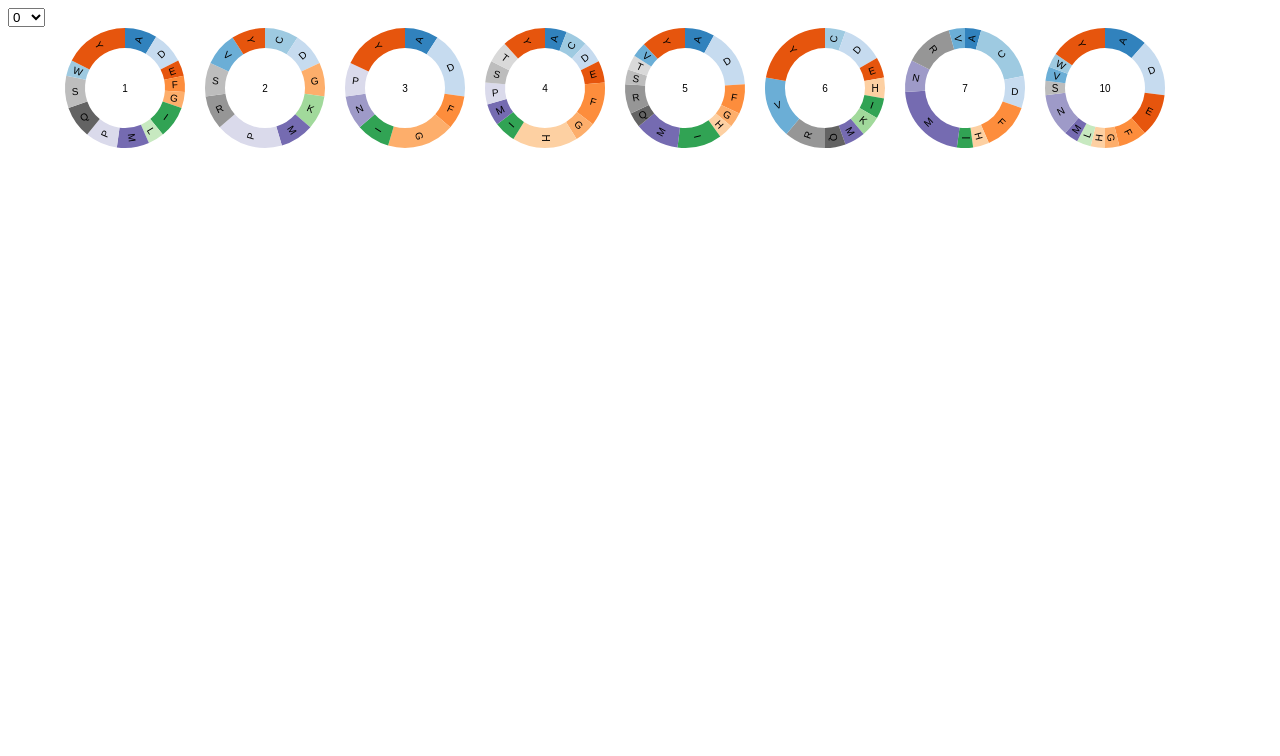
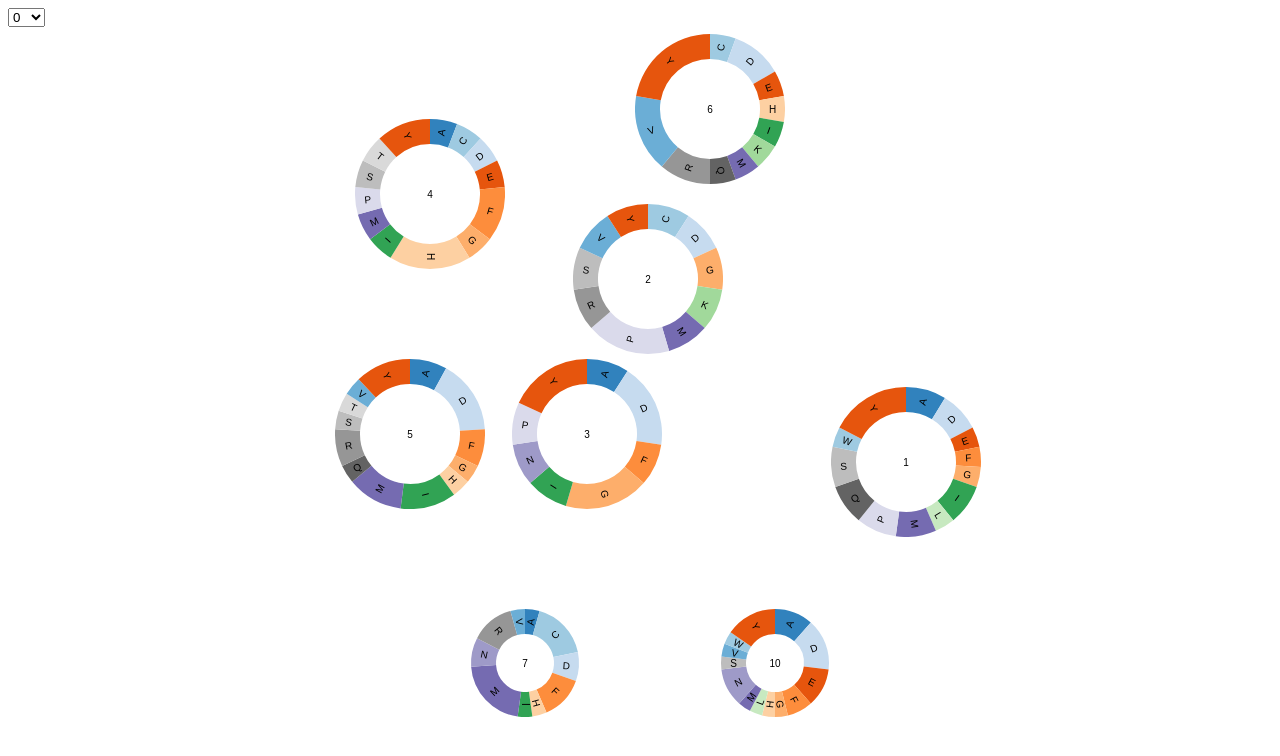
Before and after one commit to VinGarcia/visualizacao-tp1, a plain HTML site: page visualization.html in a window 1280 px wide. Drawn offline with Linux system fonts and the light colour scheme.

Commit message:
Fixed char positions on screen

```diff
--- a/js/analyzer.js
+++ b/js/analyzer.js
@@ -121,11 +121,11 @@ function Analyzer(graphs, side) {
       // Randomly assign coordinates to common people.
       for (var j = 0; j < commonPeople.length; j++) {
         // 25% of the screen is kept for outliers.
-        var coord = [self.getRand(side*0.12, side*0.88), self.getRand(side*0.12, side * 0.75)];
+        var coord = [self.getRand(side*0.12, side*0.88), self.getRand(side*0.12, side * 0.65)];
 
         // Compute new random coordinates until we find a valid one.
         while (!self.isCoordAlowed(coord, coordsVector))
-          coord = [self.getRand(side*0.12, side*0.88), self.getRand(side*0.12, side * 0.75)];
+          coord = [self.getRand(side*0.12, side*0.88), self.getRand(side*0.12, side * 0.65)];
 
         coordsVector.push(coord);
         commonPeople[j].x = coord[0];
@@ -135,7 +135,7 @@ function Analyzer(graphs, side) {
 
       // Assign fixed coordinates at the bottom for outliers.
       for (var j = 0; j < outliers.length; j++) {
-        outliers[j].x = (side/outliers.length) * (i+1);
+        outliers[j].x = (side/(outliers.length + 1)) * (j+1);
         outliers[j].y = (side*0.87);
         outliers[j].isOutlier = true;
       }
--- /dev/null
+++ b/js/gui.js
@@ -0,0 +1,109 @@
+// Plot all charts on the screen.
+function drawCharts(graph, canvasSide) {
+  // Clean old charts before drawing again.
+  d3.select("div").remove();
+
+  // Data source definition.
+  var people = d3.nest()
+      .key(function(d) { return d.id; })
+      .entries(graph);
+
+  var pie = d3.layout.pie()
+      .sort(null)
+      .value(function(d) { return d.numVisits; });
+
+  // Canvas and chart dimensions.
+  var radius = Math.ceil(canvasSide/10);
+  var outlierRadius = Math.ceil(canvasSide/14);
+  var donutWidth = Math.ceil(radius/3);
+
+  // Arc definition. Outlier arcs are smaller.
+  var arc = d3.svg.arc()
+      .innerRadius(function(d) {
+         return (d.data.isOutlier) ? outlierRadius : radius ;
+      })
+      .outerRadius(function(d) {
+         return ((d.data.isOutlier) ? outlierRadius : radius) - donutWidth ;
+      });
+
+  // Draw all charts.
+  var svg = d3.select("body")
+      // Add a canvas to the center of the page.
+      .append("div")
+      .style("position", "absolute")
+      .style("top", "0")
+      .style("left", "0")
+      .style("right", "0")
+      .style("margin", "auto")
+      .style("width", canvasSide + "px")
+      .style("height", canvasSide + "px")
+      // Add one div per chart, setting its coordinates.
+      .selectAll("div")
+      .data(people)
+      .enter().append("div")
+      .style("position", "absolute")
+      .style("top", function(d) { return "" + (d.values[0].y - radius) + "px"; })
+      .style("left", function(d) { return "" + (d.values[0].x - radius) + "px"; })
+      .style("width", radius * 2 + "px")
+      .style("height", radius * 2 + "px")
+      // Draw the actual chart in each div.
+      .append("svg:svg")
+      .attr("width", radius * 2)
+      .attr("height", radius * 2)
+      .append("svg:g")
+      .attr("transform", "translate(" + radius + "," + radius + ")");
+
+  // Put the person ID at the center of the chart.
+  svg.append("svg:text")
+      .attr("dy", ".35em")
+      .attr("text-anchor", "middle")
+      .text(function(d) { return d.key; });
+
+  // Fill each chart with data.
+  var g = svg.selectAll("g")
+      .data(function(d) { return pie(d.values[0].getVisitArray()); })
+      .enter().append("svg:g");
+
+  var z = d3.scale.category20c();
+
+  // Set arcs color.
+  g.append("svg:path")
+      .attr("d", arc)
+      .style("fill", function(d) { return z(d.data.placeType); })
+      .append("svg:title")
+      .text(function(d) { return d.data.place + ": " + d.data.placeID; });
+
+  // Put the arc text (place type) in the appropriate place.
+  g.filter(function(d) { return d.endAngle - d.startAngle > .2; }).append("svg:text")
+      .attr("dy", ".35em")
+      .attr("text-anchor", "middle")
+      .attr("transform", function(d) { return "translate(" + arc.centroid(d) + ")rotate(" + angle(d) + ")"; })
+      .text(function(d) { return d.data.placeType; });
+
+  function angle(d) {
+    var a = (d.startAngle + d.endAngle) * 90 / Math.PI - 90;
+    return a > 90 ? a - 180 : a;
+  }
+}
+
+// Builds a dropdown with graph IDs, so the user can select which graph to
+// display.
+function buildGraphDropdown() {
+  var list = document.getElementById("graphID");
+
+  for (var i = 0; i < inputParser.graphs.length; i++) {
+    var option = document.createElement("option");
+    option.text = i.toString();
+    option.value = i;
+
+    if (i == 0)
+      option.selected = true;
+
+    list.add(option);
+  }
+
+  // Change the graph being displayed when dropdown changes.
+  list.onchange = function() {
+    drawCharts(inputParser.graphs[document.getElementById("graphID").value], canvasSide);
+  }
+}
--- a/js/person.js
+++ b/js/person.js
@@ -51,6 +51,7 @@ Person.prototype.getVisitArray = function() {
 		entry = {};
 		entry.placeType = placeType;
 		entry.numVisits = this.visitMap[placeType];
+    entry.isOutlier = this.isOutlier;
 		visitArray.push(entry);
 	}
 
--- a/visualization.html
+++ b/visualization.html
@@ -8,6 +8,7 @@
     <script src="js/inputParser.js" charset="utf-8"></script>
     <script src="js/person.js" charset="utf-8"></script>
     <script src="js/analyzer.js" charset="utf-8"></script>
+    <script src="js/gui.js" charset="utf-8"></script>
 
     <style type="text/css">
       body { font: 10px sans-serif; }
@@ -19,86 +20,14 @@
     <select id="graphID" style="vertical-align:top"/>
 
     <script type="text/javascript">
+      canvasSide = 750;
       inputParser.initialize(rawData);
-      analyzer = new Analyzer(inputParser.graphs, 500);
+      analyzer = new Analyzer(inputParser.graphs, canvasSide);
+
+      buildGraphDropdown();
 
       window.onload = function() {
-        drawCharts(inputParser.graphs[document.getElementById("graphID").value]);
-      }
-
-      function drawCharts(graph) {
-        // Clean old charts before drawing again.
-        d3.select("svg").remove();
-
-        var m = 10,
-            r = 60,
-            z = d3.scale.category20c();
-        var donutWidth = 20;
-        var pie = d3.layout.pie()
-            .sort(null)
-            .value(function(d) { return d.numVisits; });
-        var arc = d3.svg.arc()
-            .innerRadius(r )
-            .outerRadius(r- donutWidth);
-        var people = d3.nest()
-            .key(function(d) { return d.id; })
-            .entries(graph);
-        var svg = d3.select("body").selectAll("div")
-            .data(people)
-            .enter().append("div")
-            .style("display", "inline-block")
-            .style("width", (r + m) * 2 + "px")
-            .style("height", (r + m) * 2 + "px")
-          .append("svg:svg")
-            .attr("width", (r + m) * 2)
-            .attr("height", (r + m) * 2)
-          .append("svg:g")
-            .attr("transform", "translate(" + (r + m) + "," + (r + m) + ")");
-
-        svg.append("svg:text")
-            .attr("dy", ".35em")
-            .attr("text-anchor", "middle")
-            .text(function(d) { return d.key; });
-
-        var g = svg.selectAll("g")
-            .data(function(d) { return pie(d.values[0].getVisitArray()); })
-            .enter().append("svg:g");
-
-        g.append("svg:path")
-            .attr("d", arc)
-            .style("fill", function(d) { return z(d.data.placeType); })
-          .append("svg:title")
-            .text(function(d) { return d.data.place + ": " + d.data.placeID; });
-
-        g.filter(function(d) { return d.endAngle - d.startAngle > .2; }).append("svg:text")
-            .attr("dy", ".35em")
-            .attr("text-anchor", "middle")
-            .attr("transform", function(d) { return "translate(" + arc.centroid(d) + ")rotate(" + angle(d) + ")"; })
-            .text(function(d) { return d.data.placeType; });
-
-        function angle(d) {
-          var a = (d.startAngle + d.endAngle) * 90 / Math.PI - 90;
-          return a > 90 ? a - 180 : a;
-        }
-      }
-
-      // Build the graph ID dropdown.
-      var list = document.getElementById("graphID");
-
-      for (var i = 0; i < inputParser.graphs.length; i++) {
-        var option = document.createElement("option");
-        option.text = i.toString();
-        option.value = i;
-
-        if (i == 0)
-          option.selected = true;
-
-        list.add(option);
-      }
-
-      // Change the graph being displayed when dropdown changes.
-      list.onchange = function() {
-        window.location.reload();
+        drawCharts(inputParser.graphs[document.getElementById("graphID").value], canvasSide);
       }
     </script>
 
```
